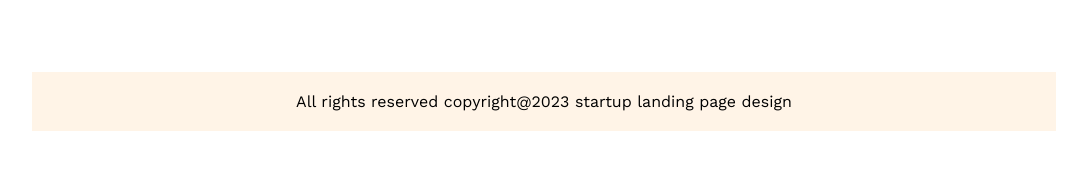
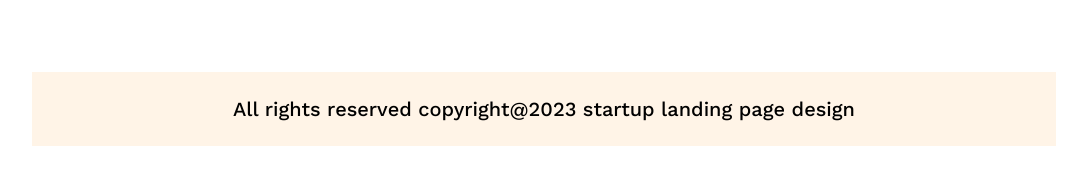
Before and after one commit to momenur/g3-architects, a plain HTML site: page index.html in a window 1280 px wide. Shown: the part 4231-4415 px from the top of the page, without its empty margins (96-1183 px from the left). Drawn offline with nearby package versions, Linux system fonts and the light colour scheme.

Commit message:
ready to submit

```diff
--- a/css/style.css
+++ b/css/style.css
@@ -281,7 +281,9 @@ footer{
 }
 .footer-deccription{
     text-align: center;
-    padding: 20px 0px;
+    padding: 25px 0px;
+    font-weight: 500;
+    font-size: 20px;
 }
 
 
```
